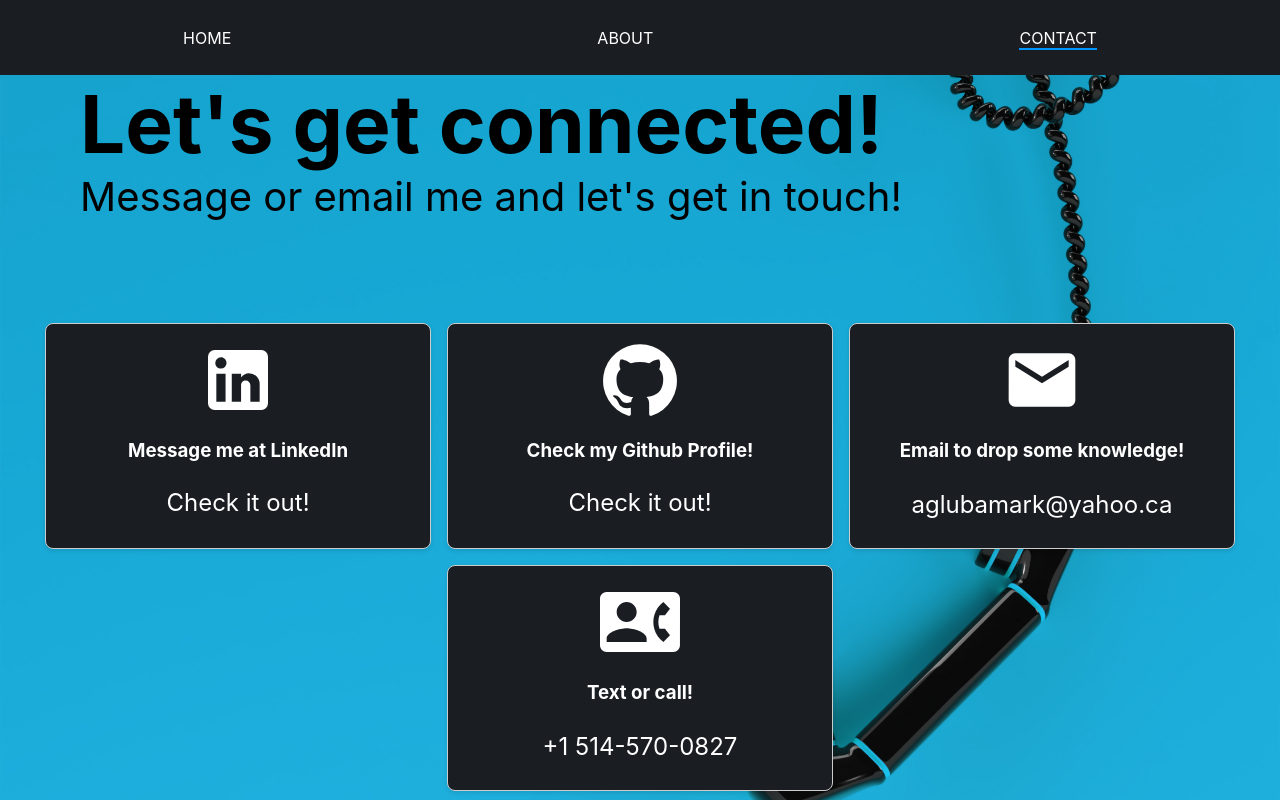
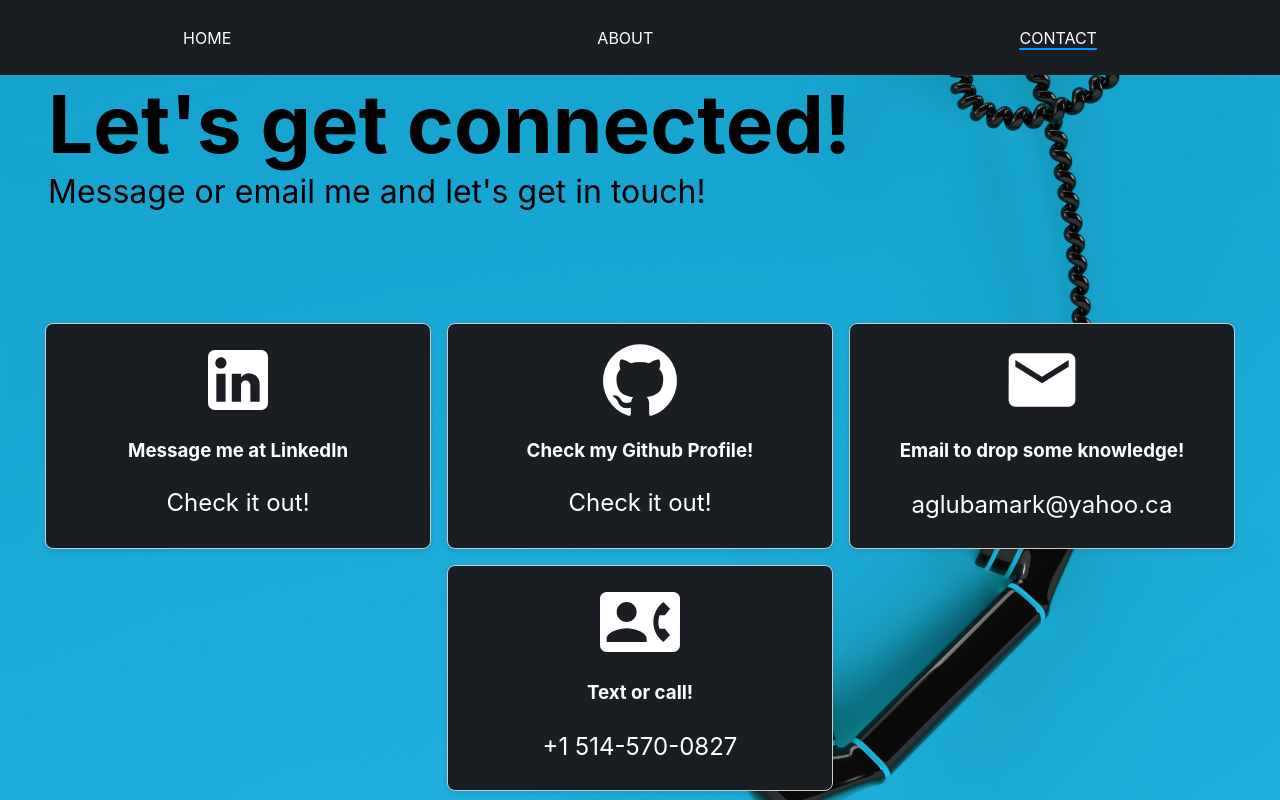
Before and after one commit to MarkProjs/personal-website, a React (Create React App) app in the folder client/: page /contact in a window 1280 px wide. Built offline with nearby package versions, Linux system fonts and the light colour scheme.

Commit message:
fixing some styling and fixing the new tab when a link is clicked

```diff
--- a/client/src/components/helper-pages/ContactCard.js
+++ b/client/src/components/helper-pages/ContactCard.js
@@ -7,7 +7,7 @@ function ContactCard({ item }) {
       {item.icon}
       <h3>{item.title}</h3>
       {item.link.startsWith('https://')? (
-        <a href={item.link}>
+        <a href={item.link} target="_blank" rel="noreferrer">
           Check it out!
         </a>
       ) : (
--- a/client/src/components/styles/Contact.css
+++ b/client/src/components/styles/Contact.css
@@ -15,7 +15,7 @@
 }
 
 .intro {
-  margin-left: 5rem;
+  margin-left: 3rem;
   height: 15rem;
 }
 .intro h1 {
@@ -25,6 +25,6 @@
 }
 
 .intro p {
-  font-size: 2.5rem;
+  font-size: 2rem;
   margin:0;
 }
```
